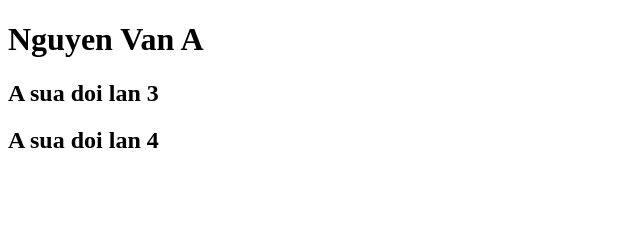
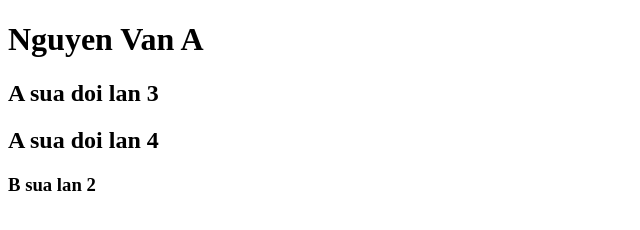
Before and after one commit to pilotxuanhuy/teamAB, a plain HTML site: page index.html in a window 1280 px wide. Shown: the whole page, without its empty margins (0-640 px from the left). Drawn offline with Linux system fonts and the light colour scheme.

Commit message:
6. B sua lan 2

```diff
--- a/index.html
+++ b/index.html
@@ -9,5 +9,6 @@
     <h1>Nguyen Van A</h1>
     <h2>A sua doi lan 3</h2>
     <h2>A sua doi lan 4</h2>
+    <h3>B sua lan 2</h3>
   </body>
 </html>
```
